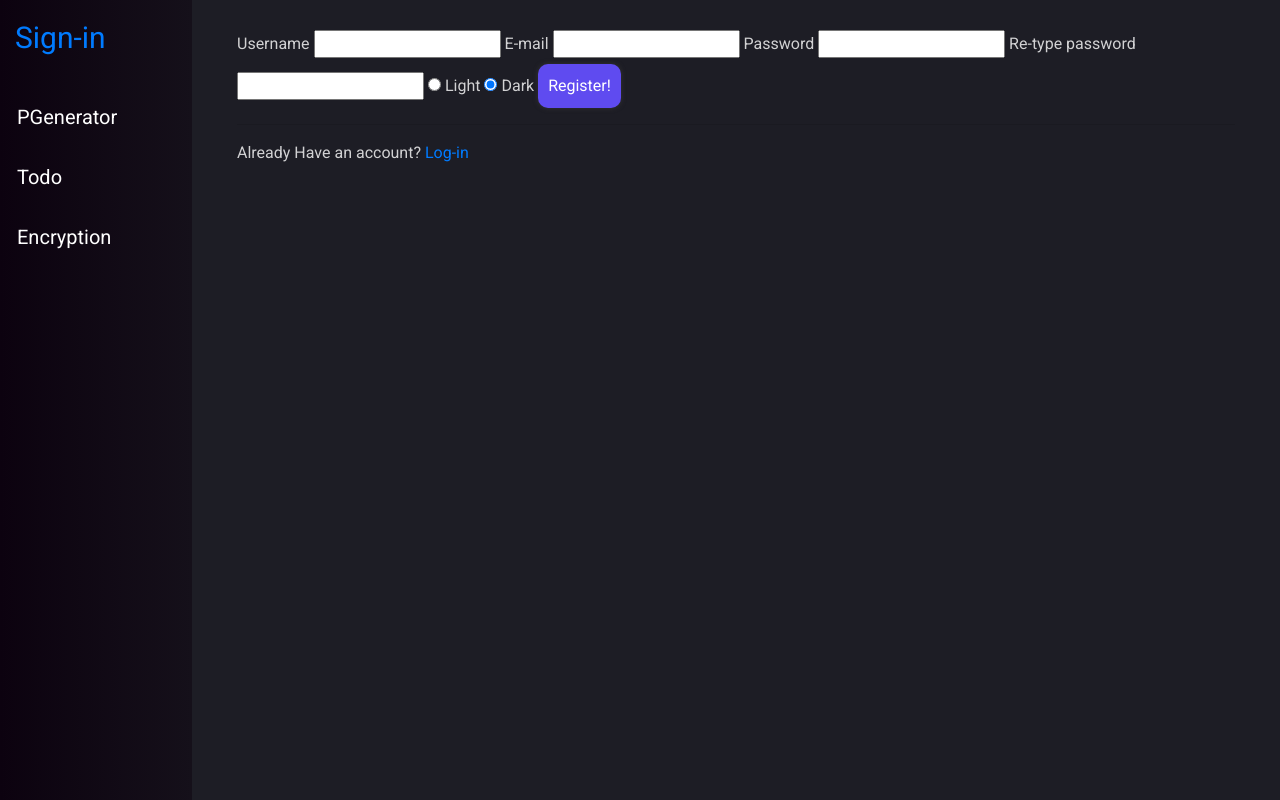
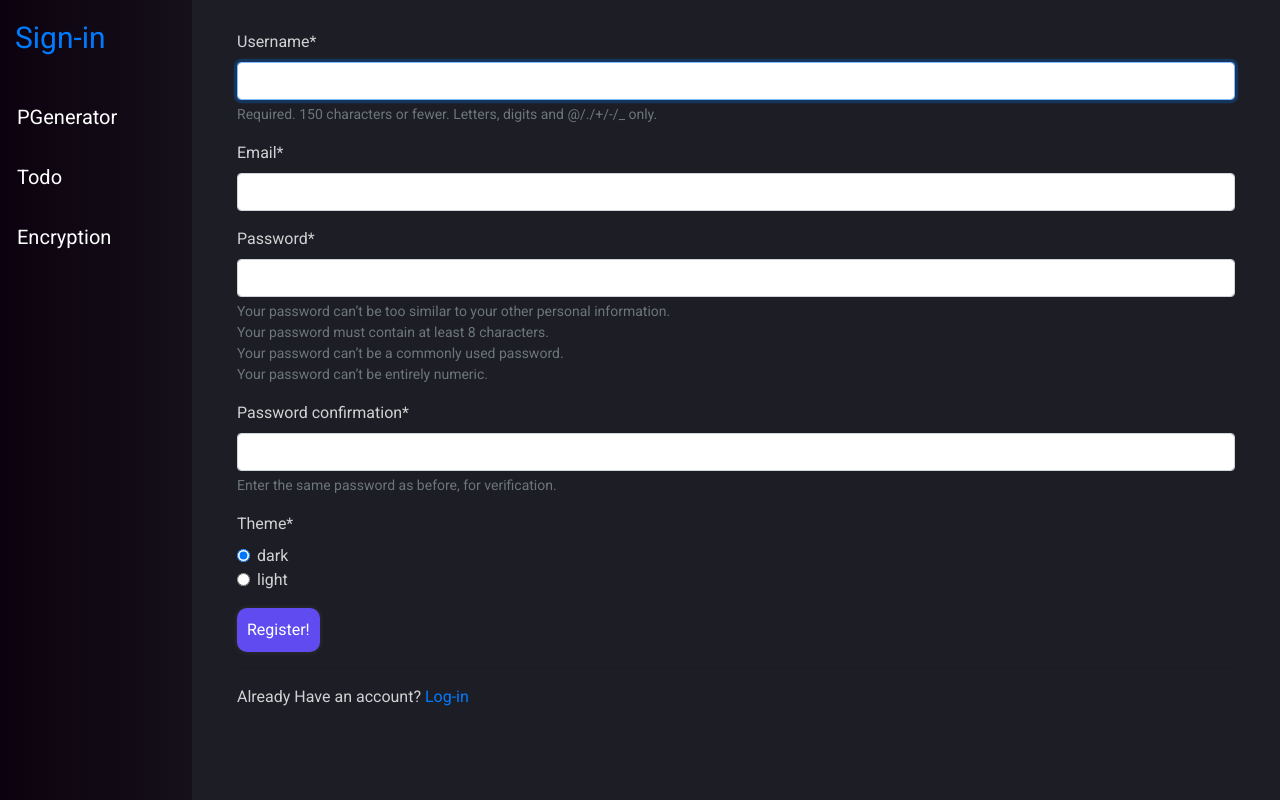
Before and after one commit to NickName-AM/misc_tools, a Django app: page /users/register/ in a window 1280 px wide. Run offline with Django 4.2, Linux system fonts and the light colour scheme; some libraries are stand-ins or nearby versions.

Commit message:
Different Implementation/Bug Fixes

```diff
--- a/templates/users/register.html
+++ b/templates/users/register.html
@@ -9,22 +9,7 @@
 <div class="container">
 <form method="POST">
     {% csrf_token %}
-    <label for="username">Username</label>
-    <input type="text" name="username" id="username">
-
-    <label for="email">E-mail</label>
-    <input type="email" name="email" id="email">
-
-    <label for="password1">Password</label>
-    <input type="password" name="password1" id="password1">
-
-    <label for="password2">Re-type password</label>
-    <input type="password" name="password2" id="password2">
-
-    <input type="radio" name="theme" id="light" value="light">
-    <label for="light">Light</label>
-    <input type="radio" name="theme" id="dark" value="dark" checked>
-    <label for="">Dark</label>
+    {{form|crispy}}
 
     <input type="submit" class="submit-btn" value="Register!">
 </form>
--- /dev/null
+++ b/users/forms.py
@@ -0,0 +1,17 @@
+from django import forms
+from django.contrib.auth.models import User
+from django.contrib.auth.forms import UserCreationForm
+
+THEME_CHOICES = [
+    ('dark', 'dark'),
+    ('light', 'light'),
+]
+
+class UserRegisterForm(UserCreationForm):
+    email = forms.EmailField() # Required
+    theme = forms.ChoiceField(required = True, choices = THEME_CHOICES, widget=forms.RadioSelect(attrs={'class' : 'Radio'}), initial='dark')
+
+
+    class Meta:
+        model = User
+        fields = ['username', 'email', 'password1', 'password2', 'theme']
--- a/users/views.py
+++ b/users/views.py
@@ -4,6 +4,7 @@ from django.contrib.auth import authenticate, login, logout
 from django.contrib.auth.decorators import login_required
 from django.contrib.auth.models import User
 from .models import MyUser
+from .forms import UserRegisterForm
 
 # Create your views here.
 
@@ -11,24 +12,21 @@ allowed_themes = ('light', 'dark')
 
 def register(request):
     if request.method == 'POST':
-        uname = request.POST['username']
-        passwd1 = request.POST['password1']
-        passwd2 = request.POST['password2']
-        email = request.POST['email']
-        my_theme = request.POST['theme']
-        if my_theme not in allowed_themes:
-            my_theme = 'dark'
-        if passwd1 == passwd2:
-            uza = User.objects.create_user(username=uname, email=email, password=passwd1)
-            MyUser.objects.create(user=uza, theme=my_theme)
-
-            messages.success(request, f'{uname} created.')
+        form = UserRegisterForm(request.POST)
+        if form.is_valid():
+            form.save()
+            username = form.cleaned_data.get('username')
+            theme = form.cleaned_data.get('theme')
+            user = User.objects.get(username=username)
+            MyUser.objects.create(user=user,theme=theme)
+            messages.success(request, f'{username} created!')
         else:
-            messages.success(request, f'{uname} creation failed.')
+            messages.error(request, f'Something went wrong')
 
         return redirect('user-signin')
     else:
-        return render(request, 'users/register.html')
+        form = UserRegisterForm()
+        return render(request, 'users/register.html', {'form': form})
 
 def signin(request):
     if request.method == 'GET':
@@ -79,7 +77,6 @@ def profile(request):
         if user.check_password(old_passwd):
             if new_passwd != old_passwd and len(new_passwd) > 0 and len(uname) > 0:
                 try:
-
                     user.username = uname
                     user.set_password(new_passwd)
                     user.save()
@@ -87,7 +84,7 @@ def profile(request):
                     messages.success(request, 'Successfully changed')
                     return redirect('user-signin')
                 except:
-                    messages.error(request, 'Could not change profile!')
+                    messages.error(request, 'Username/Password could not be changed!')
                     return redirect('user-profile')
             else:
                 messages.error(request, 'Could not change profile!')
```
Also changed, not shown: templates/users/profile.html (+9 -0 lines), db.sqlite3.
